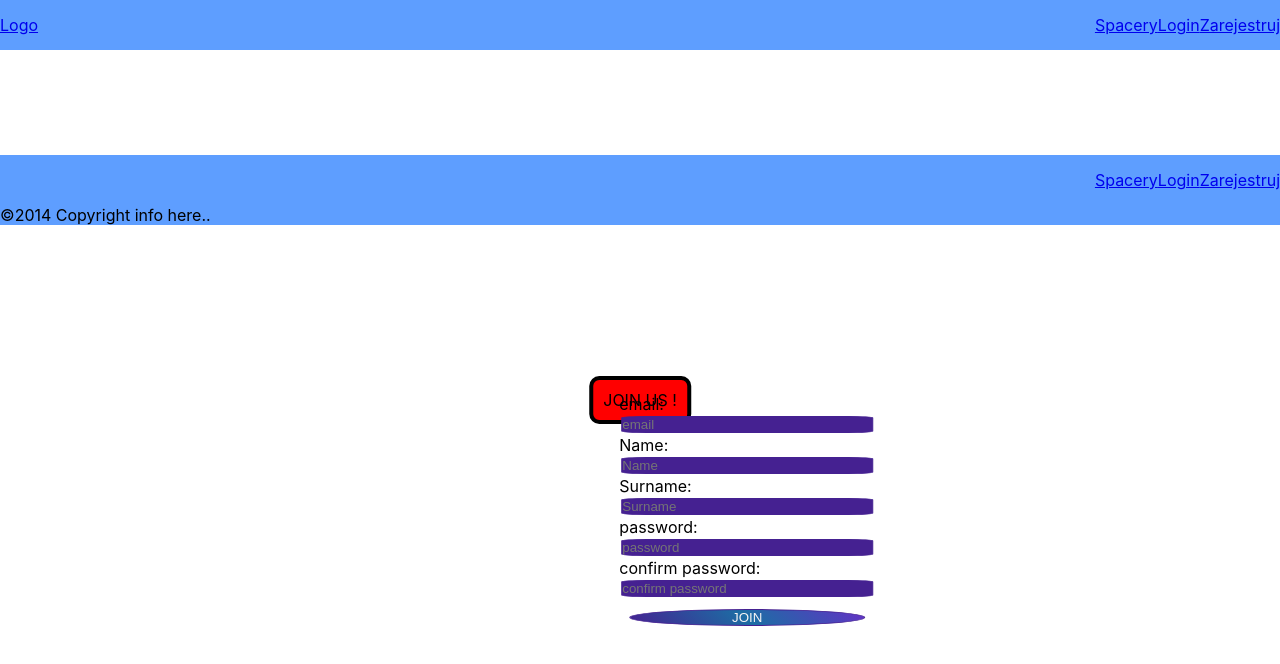
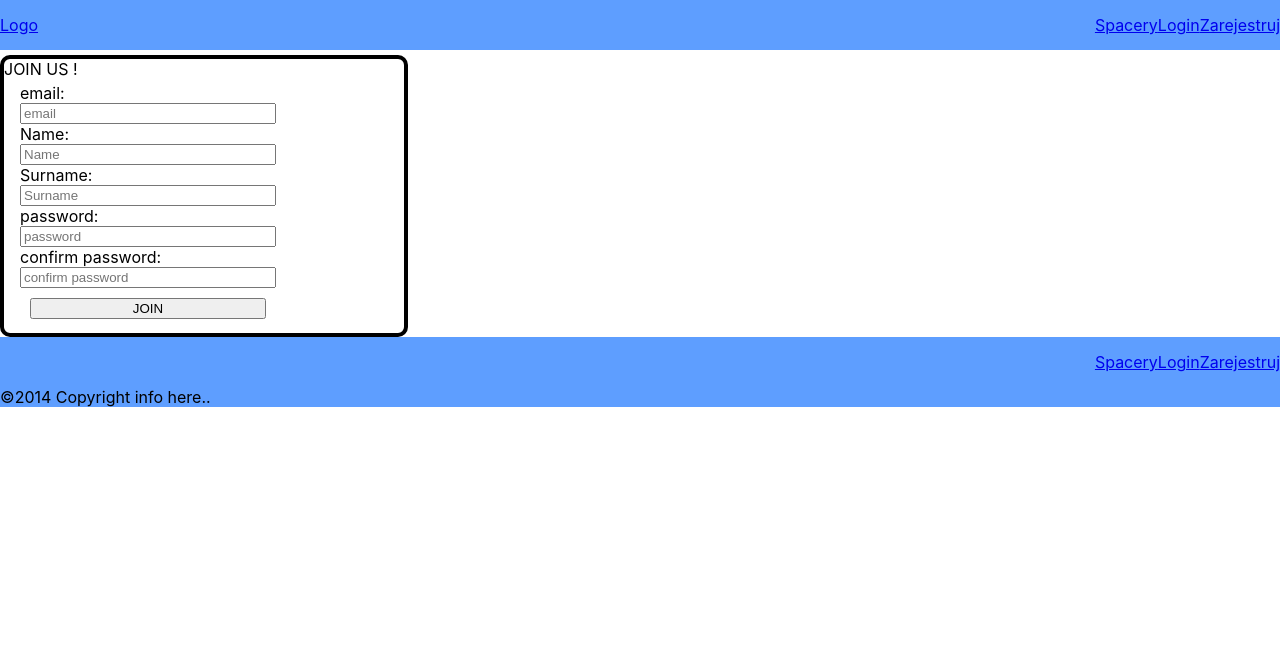
Before and after one commit to TomaszKorenberg/walk-dog, a React (Create React App) app: page /register in a window 1280 px wide. Shown: the top 664 px of the page. Built offline with nearby package versions, Linux system fonts and the light colour scheme.

Commit message:
remove unnecessary styles

```diff
--- a/src/components/pages/RegisterPage.jsx
+++ b/src/components/pages/RegisterPage.jsx
@@ -1,5 +1,5 @@
 import React, {useState} from "react";
-import "./users.scss";
+import "./RegisterPage.scss";
 
 const RegisterPage = () => {
 
--- /dev/null
+++ b/src/components/pages/RegisterPage.scss
@@ -0,0 +1,17 @@
+
+#formDiv {
+  display: flex;
+  align-items: flex-start;
+  width: 400px;
+  border: solid black 0.25rem;
+  border-radius: 10px;
+  flex-direction: column;
+
+  form {
+    margin: 0.25rem 1rem;
+
+    button {
+      margin: 10px;
+    }
+  }
+}
--- a/src/components/pages/WalksPage.jsx
+++ b/src/components/pages/WalksPage.jsx
@@ -6,13 +6,9 @@ import {BrowserRouter as Router, Link} from "react-router-dom";
 
 const WalksPage = () => (
     <div className = {"container"}>
-
-
-
-
         <p>Jeśli chcesz dodac swój spacer wypełnij poniższe pola</p>
         <fieldset>
-                <form action="">
+                <form>
                     <label htmlFor="dog_name_field">Dog name</label>
                     <input type="text" id="dog_name" name="dog_name"/>
                     <label htmlFor="date_field">Date of walk</label>
--- a/src/components/pages/WalksPage.scss
+++ b/src/components/pages/WalksPage.scss
@@ -1,55 +1,4 @@
-$main_color: #452191;
-$font_color: whitesmoke;
-$gradient_left:#452191;
-$gradient_center:#1C6EA4;
-$gradient_right:#6331C5;
-
-
-.container{
-    left: 25%;
-    background: -moz-linear-gradient(45deg, $gradient_left 0%, $gradient_center 50%, $gradient_right 100%);
-    background: -webkit-linear-gradient(45deg,$gradient_left 0%, $gradient_center 50%, $gradient_right 100%);
-    background: linear-gradient(45deg, $gradient_left 0%, $gradient_center 50%, $gradient_right 100%);
-}
-
-fieldset{
-width: 50vw;
-height: 25vh;
-margin:15%;
-border: none;
-}
-
-legend{
-    font-weight: bold;
-    color: $font_color;
-}
-
-
 form {
     display: grid;
-    position: fixed;
-    height: 15vh;
     width: 20vw;
-    margin: 1%;
   }
-
-  button{
-      border: 1px solid $main_color;
-
-      background: -moz-linear-gradient(45deg, $gradient_left 0%, $gradient_center 50%, $gradient_right 100%);
-      background: -webkit-linear-gradient(45deg,$gradient_left 0%, $gradient_center 50%, $gradient_right 100%);
-      background: linear-gradient(45deg, $gradient_left 0%, $gradient_center 50%, $gradient_right 100%);
-
-      border-radius: 50%;
-      height: 5vh;
-      margin:2px;
-      color: $font_color;
-  }
-  input{
-    border: 1px solid $main_color;
-    background-color:$main_color;
-    border-radius: 10%;
-    height: 5vh;
-    margin:2px;
-    color: $font_color;
-  }
--- a/src/components/pages/users.scss
+++ /dev/null
@@ -1,40 +0,0 @@
-* {
- margin: 0;
-  padding: 0;
-  box-sizing: border-box;
-
-
-  #formDiv {
-
-    position: absolute;
-    top: 50%;
-    left: 50%;
-    transform: translate(-50%, -50%);
-    background-color: red;
-    display: flex;
-    align-items: flex-start;
-    max-width: 1024px;
-    padding: 10px;
-    border: solid black 0.25rem;
-    border-radius: 10px;
-    flex-wrap: wrap;
-    align-content: flex-start;
-    flex-direction: column;
-
-    h2 {
-      display: block;
-      position: relative;
-      left: 50%;
-      transform: translate(-50%);
-    }
-    form{
-      display: flex;
-      flex-direction: column;
-      margin: 0.25rem 1rem;
-
-      button{
-        margin: 10px;
-      }
-    }
-  }
-}
```
